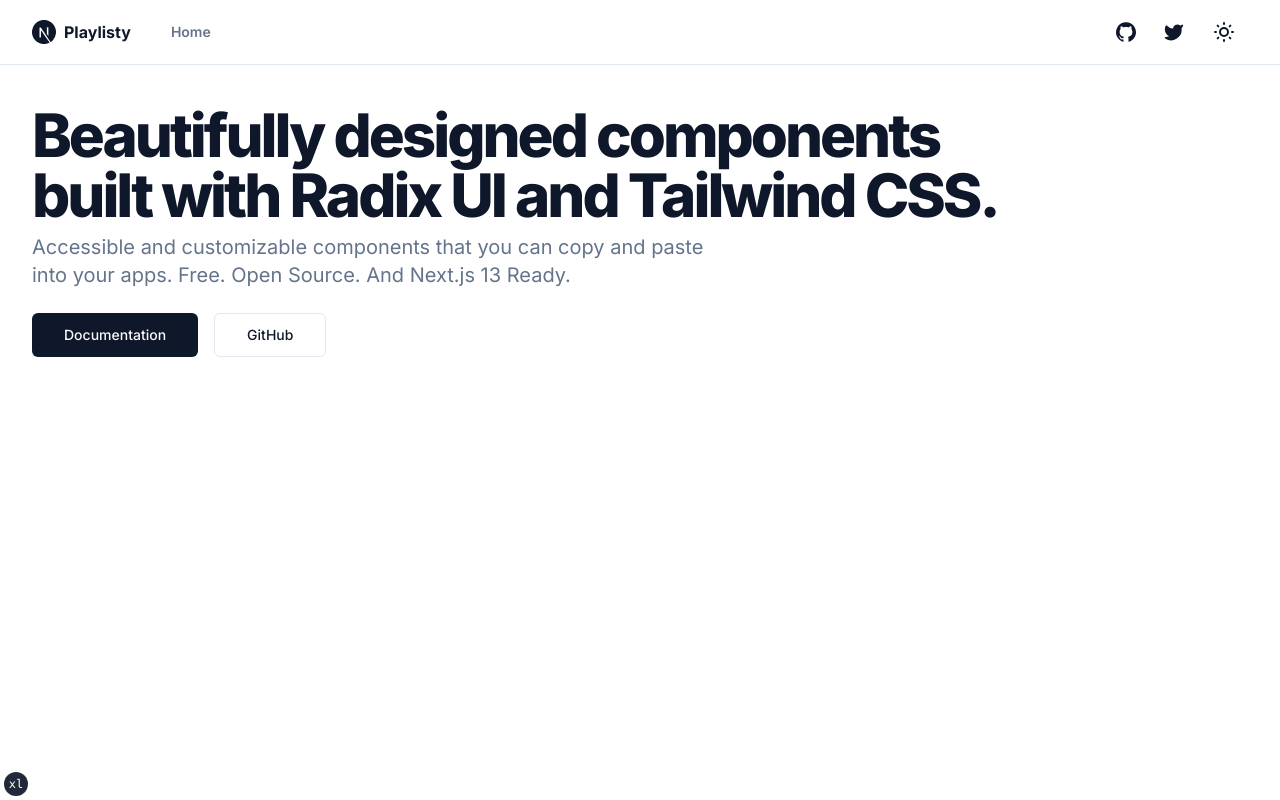
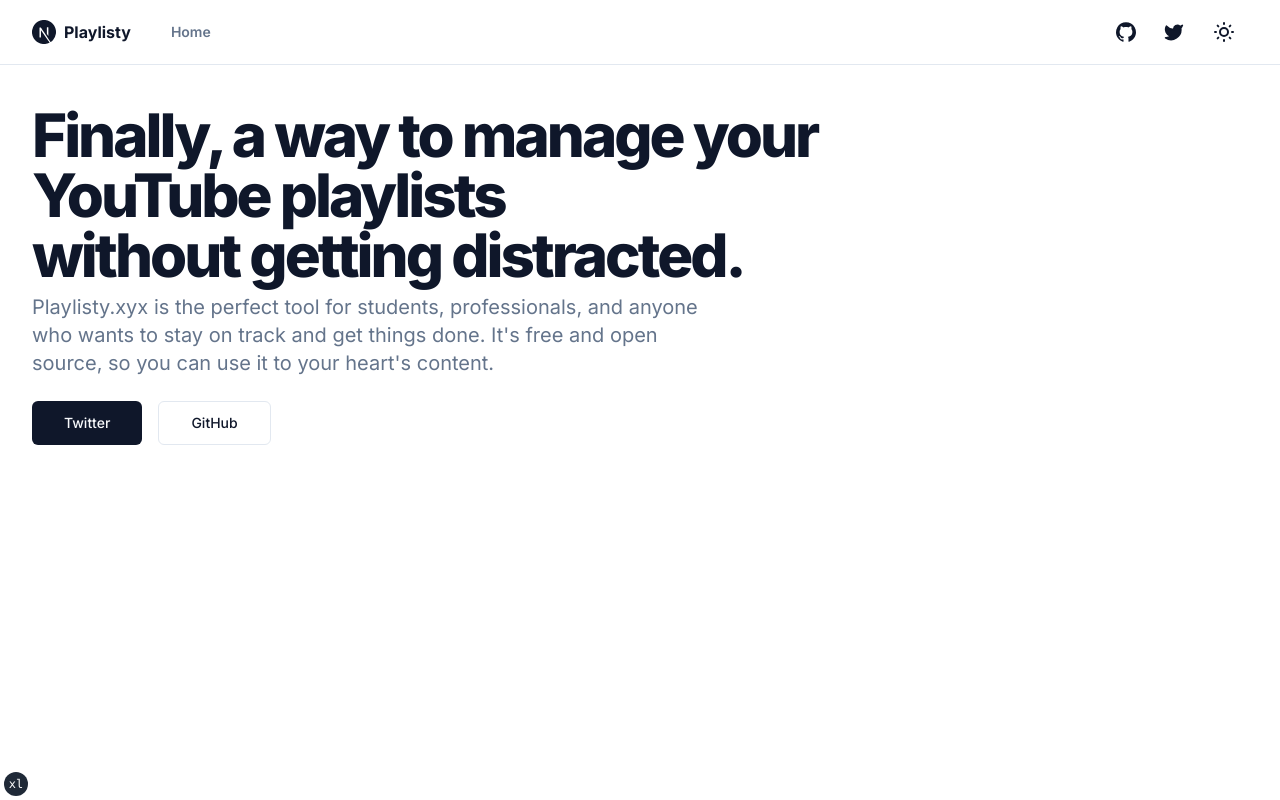
Before and after one commit to sattwyk/playlisty.xyz, a Next.js app: page / in a window 1280 px wide. Built offline with nearby package versions, Linux system fonts and the light colour scheme.

Commit message:
fix docs bug and updated the home page

```diff
--- a/app/page.tsx
+++ b/app/page.tsx
@@ -8,22 +8,24 @@
     <section className="container grid items-center gap-6 pb-8 pt-6 md:py-10">
       <div className="flex max-w-[980px] flex-col items-start gap-2">
         <h1 className="text-3xl font-extrabold leading-tight tracking-tighter sm:text-3xl md:text-5xl lg:text-6xl">
-          Beautifully designed components <br className="hidden sm:inline" />
-          built with Radix UI and Tailwind CSS.
+          Finally, a way to manage your YouTube playlists{" "}
+          <br className="hidden sm:inline" />
+          without getting distracted.
         </h1>
         <p className="max-w-[700px] text-lg text-muted-foreground sm:text-xl">
-          Accessible and customizable components that you can copy and paste
-          into your apps. Free. Open Source. And Next.js 13 Ready.
+          Playlisty.xyx is the perfect tool for students, professionals, and
+          anyone who wants to stay on track and get things done. It&apos;s free
+          and open source, so you can use it to your heart&apos;s content.
         </p>
       </div>
       <div className="flex gap-4">
         <Link
-          href={siteConfig.links.docs}
+          href={siteConfig.links.twitter}
           target="_blank"
           rel="noreferrer"
           className={buttonVariants({ size: "lg" })}
         >
-          Documentation
+          Twitter
         </Link>
         <Link
           target="_blank"
```
